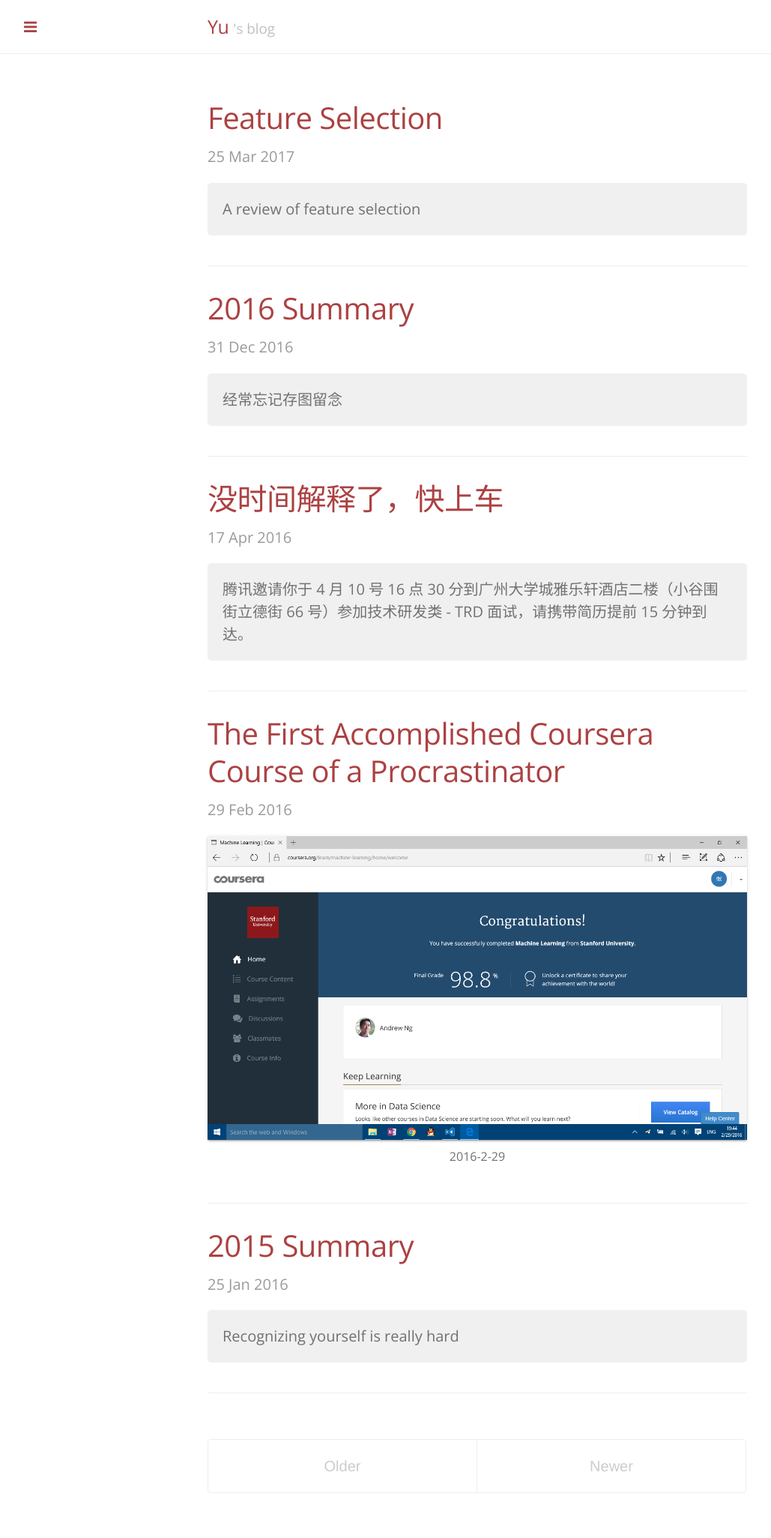
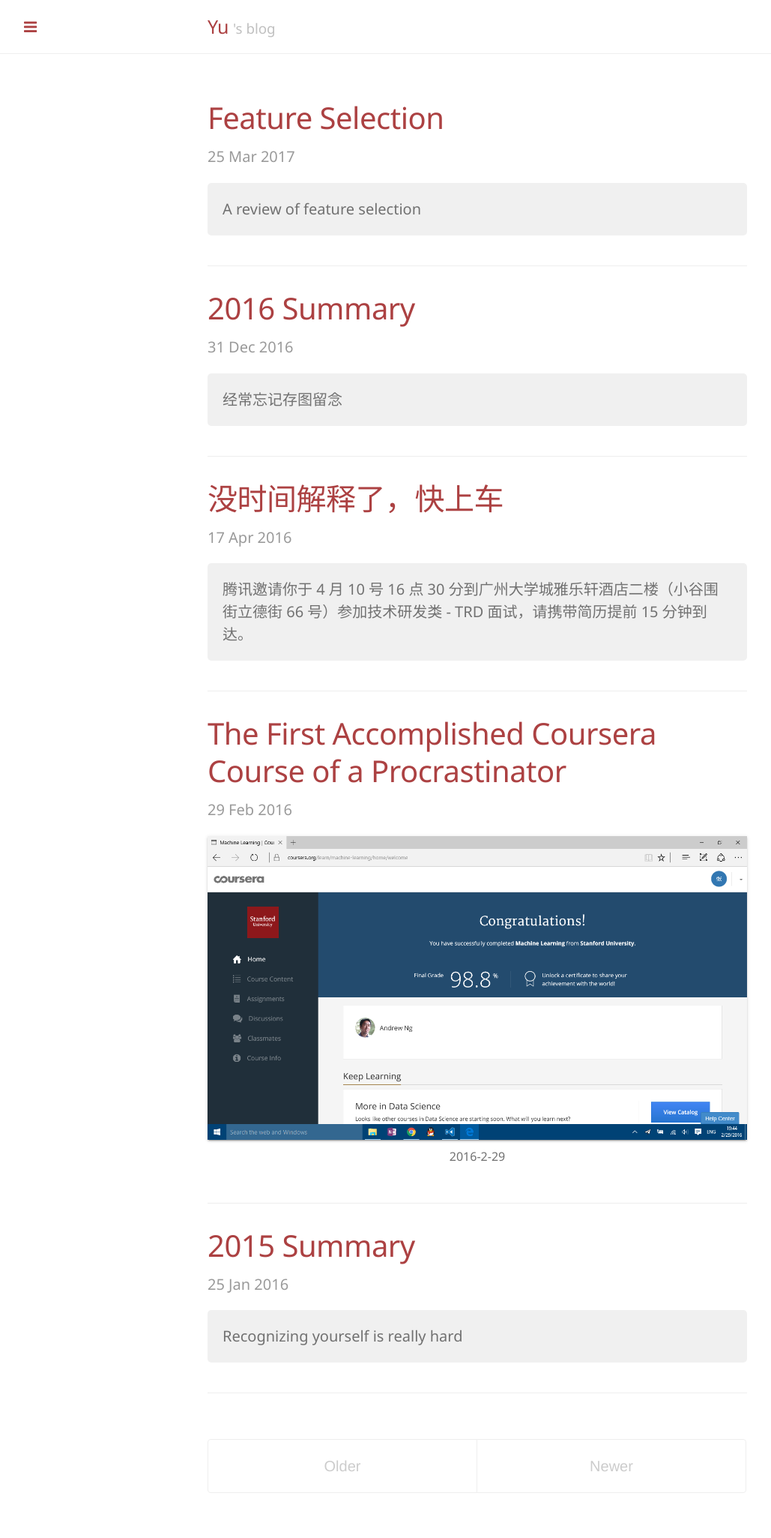
Before and after one commit to neilsustc/neilsustc.github.io, a Jekyll site: the page built from index.html, in a window 1280 px wide. Shown: the whole page at 75% size, without its empty margins (3-1032 px from the left). Built offline with Jekyll 4.4.1, drawn with Linux system fonts in a browser that asks for light colours; some web fonts are replaced; the list of posts is cut into pages by our own code.

Commit message:
💄 tweaks

```diff
--- a/_includes/head.html
+++ b/_includes/head.html
@@ -15,7 +15,7 @@
   </title>
 
   <!-- CSS -->
-  <link rel="stylesheet" href="https://fonts.googleapis.com/css?family=PT+Mono%7COpen+Sans">
+  <link rel="stylesheet" href="https://fonts.googleapis.com/css?family=PT+Mono%7COpen+Sans%7CNoto+Sans">
   <link rel="stylesheet" href="{{ site.baseurl }}/static/css/poole.css">
   <link rel="stylesheet" href="{{ site.baseurl }}/static/css/syntax.css">
   <link rel="stylesheet" href="{{ site.baseurl }}/static/css/lanyon.css">
--- a/index.html
+++ b/index.html
@@ -11,7 +11,8 @@
         </h1>
         <div class="post-info">
             <span class="post-date">{{ post.date | date_to_string }}</span>
-            {% if post.tags.size > 0 %} |
+            {% if post.tags.size > 0 %}
+                <span>|</span>
                 {% for tag in post.tags %}
                     <span class="post-tag"><i class="fa fa-tag"></i>{{ tag }}</span>
                 {% endfor %}
--- a/static/css/common.css
+++ b/static/css/common.css
@@ -1,7 +1,7 @@
 /* override */
 
 html {
-    font-family: "Open Sans", "Microsoft yahei";
+    font-family: "Noto Sans", "Microsoft yahei";
 }
 
 h1,
@@ -10,7 +10,7 @@
 h4,
 h5,
 h6 {
-    font-family: "Open Sans", "Microsoft yahei";
+    font-family: "Noto Sans", "Microsoft yahei";
     color: black;
 }
 
@@ -25,7 +25,6 @@
 .post-date {
     display: inline;
     margin: 0;
-    vertical-align: middle;
 }
 
 /* */
@@ -196,11 +195,15 @@
     margin-bottom: 1rem;
 }
 
+.post-info span {
+    vertical-align: middle;
+}
+
 .post-tag {
     font-size: 0.75em;
     color: rgb(172, 65, 66);
     background: rgba(172, 65, 66, 0.15);
-    padding: 0.2em 0.6em 0.4em;
+    padding: 0.1333em 0.6em 0.2666em;
     margin-right: 0.5em;
     border-radius: 0.2em;
 }
```
Also changed, not shown: _layouts/post.html (+5 -4 lines).
